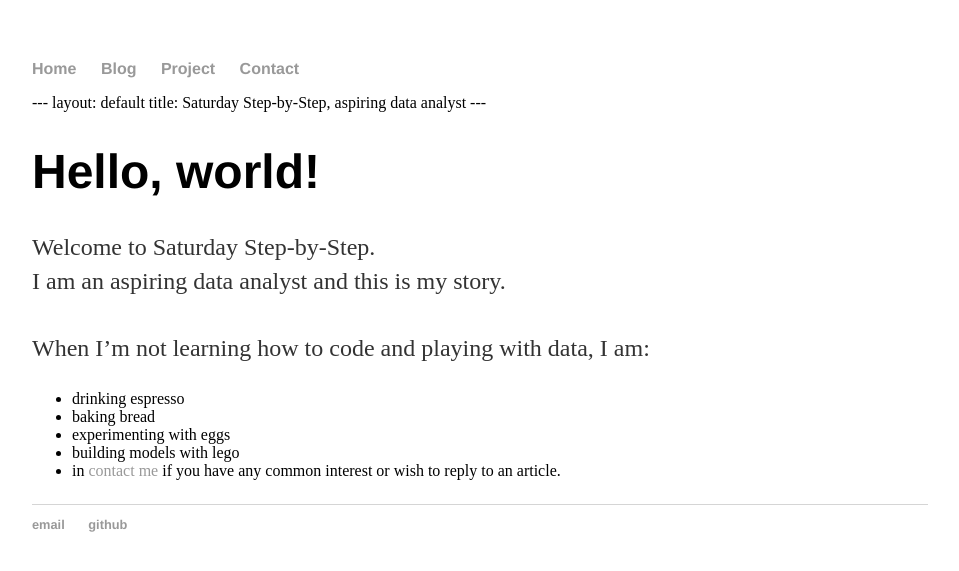
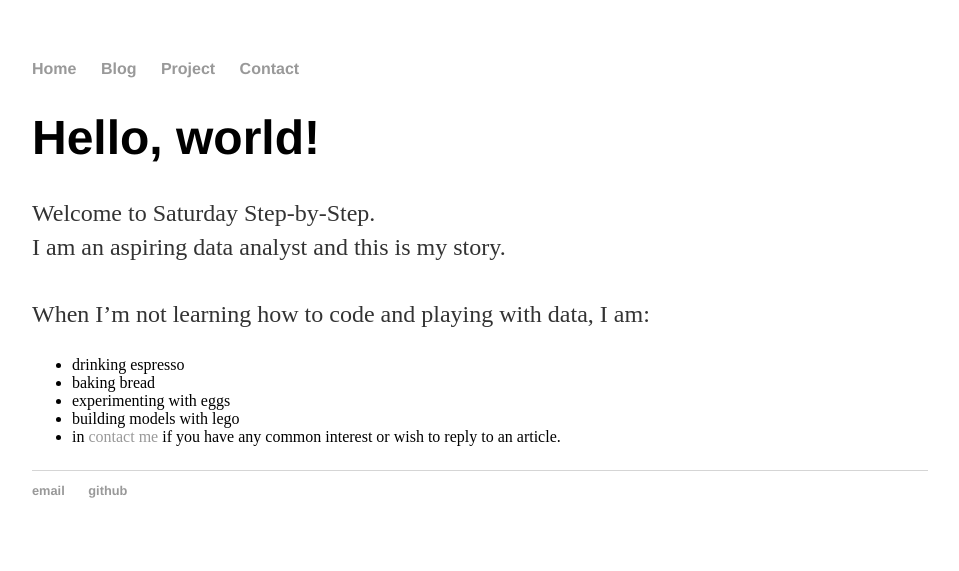
Before and after one commit to saturdaystepbystep/saturdaystepbystep.github.io, a Jekyll site: the page index.html, which Jekyll copies as it is, in a window 1280 px wide. Shown: the top 571 px of the page, without its empty margins (160-1119 px from the left). Built offline with Jekyll 4.4.1, drawn with Linux system fonts in a browser that asks for light colours.

Commit message:
Update index.html

```diff
--- a/index.html
+++ b/index.html
@@ -15,10 +15,6 @@
     		</ul>
 		</nav>
 		<div class="container">
-		---
-		layout: default
-		title: Saturday Step-by-Step, aspiring data analyst
-		---
     		<div class="blurb">
         		<h1>Hello, world! </h1>
 				<p>
```
